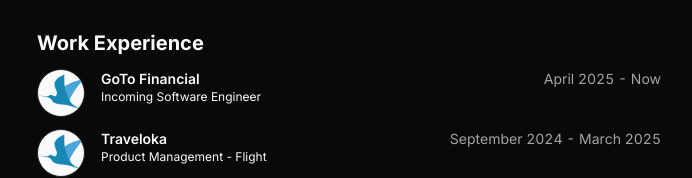
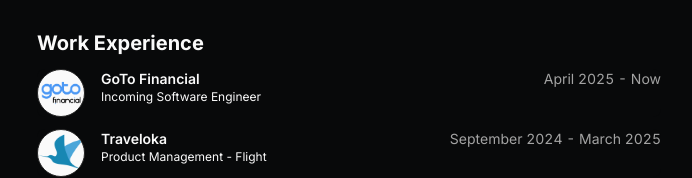
Before and after one commit to yancheesetofer/yanchris.tech, a Next.js app: page / in a window 1280 px wide. Shown: the part 439-617 px from the top of the page, without its empty margins (291-983 px from the left). Built offline with nearby package versions, Linux system fonts and the light colour scheme.

Commit message:
chore: update goto financial picture

```diff
--- a/src/data/resume.tsx
+++ b/src/data/resume.tsx
@@ -78,7 +78,7 @@
       badges: [],
       location: "Jakarta",
       title: "Incoming Software Engineer",
-      logoUrl: "/traveloka.png",
+      logoUrl: "/goto-financial.png",
       start: "April 2025",
       end: "Now",
       description: "Campus Hiring",
```
